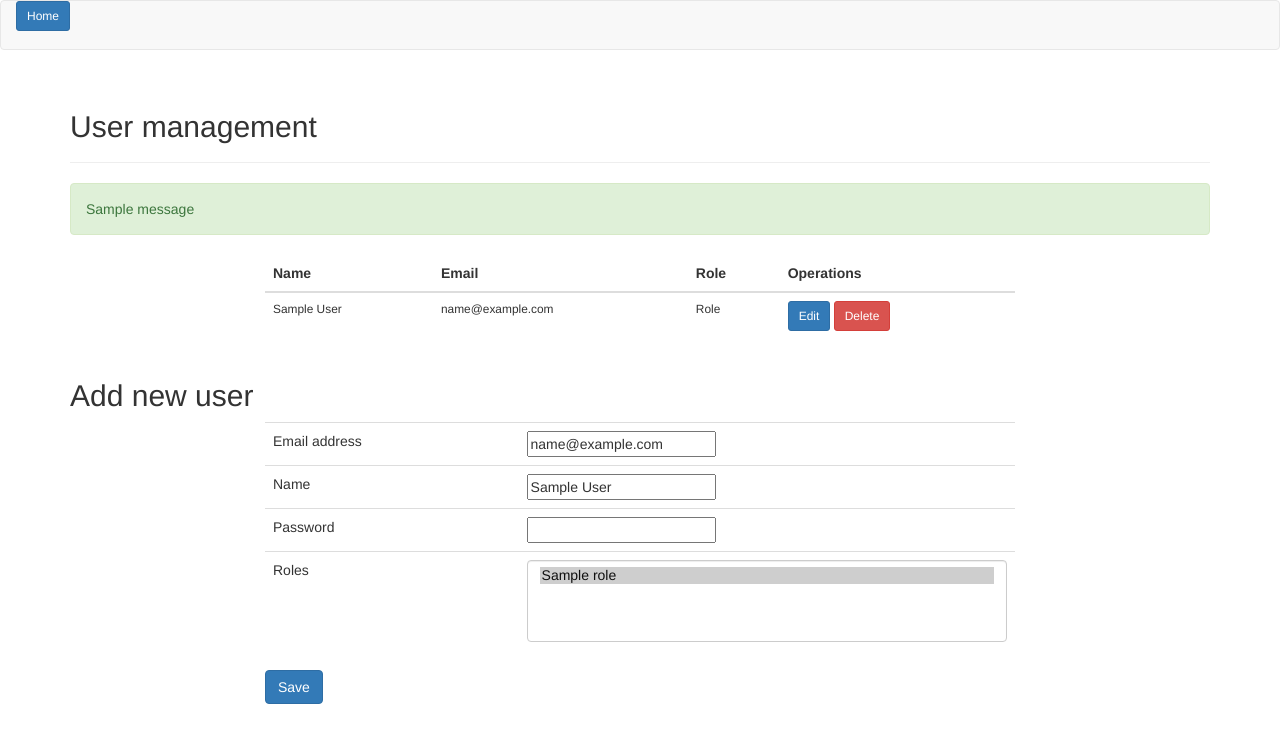
After one commit to keesL/auTALog, a Flask app: template auTALog/templates/users.html in a window 1280 px wide. The commit adds this page. Shown: the top 743 px of the page. Run offline with Flask 2, Linux system fonts and the light colour scheme; the template is opened without the code that fills it: values that come from a table or form of the project are taken from there, others are empty; tables that the repository leaves empty hold one stand-in row (values such as "Sample post"); one stand-in notice (Sample message) is shown; some libraries are stand-ins or nearby versions.

Commit message:
started on admin

```diff
--- a/auTALog/forms.py
+++ b/auTALog/forms.py
@@ -1,6 +1,7 @@
 #!/usr/bin/env python
 from flask_wtf import FlaskForm
-from wtforms import StringField, TextAreaField, BooleanField, SubmitField
+from wtforms import StringField, TextAreaField, BooleanField
+from wtforms import IntegerField, PasswordField
 from wtforms.validators import DataRequired, Email
 
 class HoursForm(FlaskForm):
@@ -12,3 +13,10 @@ class HoursForm(FlaskForm):
 
 class ActionForm(FlaskForm):
 	action = StringField('action', validators=[DataRequired()])
+
+class UserForm(FlaskForm):
+	action = StringField('action', validators=[DataRequired()])
+	email = StringField('email', validators=[Email()])
+	name = StringField('name')
+	password = PasswordField('password')
+	id = IntegerField('id')
--- a/auTALog/models.py
+++ b/auTALog/models.py
@@ -43,7 +43,6 @@ class User(db.Model, flask_security.UserMixin):
     roles = db.relationship('Role', secondary=roles_users,
         backref=db.backref('users', lazy='dynamic'))
 
-
 class Course(db.Model):
     id = db.Column(db.Integer, primary_key=True)
     label = db.Column(db.String(80), nullable=False, unique=True)
--- a/auTALog/templates/base.html
+++ b/auTALog/templates/base.html
@@ -1,6 +1,38 @@
 {% extends "bootstrap/base.html" %}
 
-{% block styles %}
-{{super()}}
-<link rel="stylesheet" href="{{url_for('static', filename='style.css')}}">
+{% block navbar %}
+{% if not user is none %}
+<nav class="navbar navbar-default">
+	<div class="container-fluid">
+		<div class="row">
+			<div class="col-md-6">
+				<a class="btn btn-sm btn-primary"
+					href="{{ url_for('index') }}">Home</a>
+			</div>
+
+			<div class="col-md-6">
+				<span class="pull-right">
+					{% if current_user.has_role('admin') %}
+					<a class="btn btn-sm btn-danger"
+					href="{{url_for('admin')}}">Admin</a>
+					{% endif %}
+				</span>
+			</div>
+		</div>
+	</div>
+</nav>
+{% endif %}
 {% endblock %}
+
+
+{% block flashme %}
+	{% with messages = get_flashed_messages(with_categories=true) %}
+	  	{% if messages %}
+	    	{% for category, message in messages %}
+	      		<div class="alert alert-{{ category }}">
+	      			{{ message }}
+	      		</div>
+			{% endfor %}
+		{% endif %}
+	{% endwith %}
+{% endblock %}
--- /dev/null
+++ b/auTALog/templates/users.html
@@ -0,0 +1,115 @@
+{% extends "base.html" %}
+{% block title %}AU Math & CS Tutoring App{% endblock %}
+
+
+{% block content %}
+<div class="container">
+	<div class="page-header">
+		<h2>User management</h2>
+	</div>
+
+	{{ self.flashme() }}
+	<form method="POST" action="{{url_for("users")}}">
+	{{ form.cstf_token }}
+	<div class="row">
+		<div class="col-md-2"></div>
+		<div class="col-md-8">
+
+			<table class="table">
+			<thead>
+				<tr>
+					<th scope="col">Name</th>
+					<th scope="col">Email</th>
+					<th scope="col">Role</th>
+					<th scope="col">Operations</th>
+				</tr>
+			</thead>
+			<tbody>
+				{% for user in users %}
+				<tr class="small">
+					<td>{{ user.name }}</td>
+					<td>{{ user.email }}</td>
+					<td>Role</td>
+					<td><a class="btn btn-primary btn-sm"
+						   href="{{ url_for('users') }}/{{user.id}}/edit"
+						   >Edit</a>
+					    <button name="action" value="delete"
+					    	class="btn btn-danger btn-sm">Delete</button>
+					</td>
+				</tr>
+				{% endfor %}
+			</tbody>
+			</table>
+		</div>
+		<div class="col-md-2"></div>
+	</div>
+
+	<h2>Add new user</h2>
+	{% if not subject is none %}
+	<input type="hidden" name="id" value="{{ subject.id }}">
+	{% endif %}
+	<div class="row">
+		<div class="col-md-2"></div>
+		<div class="col-md-8"><table class="table table-sm">
+			<tr>
+				<td>Email address</td>
+				<td>{% if not subject is none %}
+					<input type="text" placeholder="Adelphi email"
+						name="email" value="{{ subject.email }}"></td>
+					{% else %}
+					<input type="text" placeholder="Adelphi email"
+						name="email"></td>
+					{% endif %}
+			</tr>
+			<tr>
+				<td>Name</td>
+				<td>{% if not subject is none %}
+					<input type="text" placeholder="First and last name"
+						name="name" value="{{ subject.name }}"></td>
+					{% else %}
+					<input type="text" placeholder="First and last name"
+						name="name"></td>
+					{% endif %}
+			</tr>
+			<tr>
+				<td>Password</td>
+				<td><input type="password" name="password"></td>
+			</tr>
+			<tr>
+				<td>Roles</td>
+				{% if subject is none %}
+				<td><select multiple class="form-control" id="roles"
+					name="roles">
+					{% for role in all_roles %}
+					<option value="{{ role.id }}">{{role.name}}</option>
+					{% endfor %}
+					</select>
+				</td>
+				{% else %}
+				<td><select multiple class="form-control" id="roles"
+					name="roles">
+
+					{% for role in all_roles %}
+					{% if role in subject_roles %}
+					<option selected value="{{ role.id }}">{{role.name}}</option>
+					{% else %}
+					<option value="{{ role.id }}">{{role.name}}</option>
+					{% endif %}
+					{% endfor %}
+					</select>
+				</td>
+				{% endif %}
+				</td>
+			</tr>
+		</table>
+
+		<button name="action" value="save"
+			class="btn btn-primary">Save</button>
+		</div>
+
+		<div class="col-md-2"></div>
+	</div>
+	</form>
+
+</div>
+{% endblock %}
--- a/auTALog/views.py
+++ b/auTALog/views.py
@@ -1,11 +1,12 @@
 from auTALog import app, db
-from auTALog.models import Course, Log, User, TutoringSession
-from auTALog.forms import HoursForm, ActionForm
+from auTALog.models import Course, Log, User, TutoringSession, roles_users, Role
+from auTALog.forms import HoursForm, ActionForm, UserForm
 
 from datetime import datetime
 from markupsafe import Markup
 import flask
-from flask_security import login_required
+from flask_security import login_required, roles_accepted
+from flask_security.utils import hash_password
 
 
 @app.route('/', methods=['GET', 'POST'])
@@ -44,13 +45,14 @@ def index():
 				'">log out</a>').format(int(duration / 60)),
 				'danger')
 
-	return flask.render_template("index.html", user=user,
-		clock=ts, duration=int(duration / 60))
+	return flask.render_template("index.html", form=form,
+		clock=ts, duration=int(duration / 60), user=user)
 
 
 
 @app.route('/post', methods=['GET', 'POST'])
 @login_required
+@roles_accepted('admin', 'ta')
 def post():
 	tsid = flask.session.get('tsid')
 	if tsid is None:
@@ -70,7 +72,6 @@ def post():
 			flask.flash("Encounter recorded successfully", "success")
 		else:
 			flask.flash("Form did not validate", "warning")
-			print("Form did not validate")
 
 	# show recent encounters
 	logs = db.session.query(Log, TutoringSession, User, Course).filter(
@@ -79,6 +80,58 @@ def post():
 		TutoringSession.ta == User.id).order_by(
 		Log.timestamp.desc()).limit(5)
 
+	return flask.render_template("post.html", logs=logs,
+		courses=Course.query.all(), form=form)
+
+
+
+@app.route('/admin', methods=['GET'])
+@roles_accepted('admin')
+@login_required
+def admin():
 	user = User.query.filter_by(id=flask.session['user_id']).first()
-	return flask.render_template("post.html", logs=logs,
-		courses=Course.query.all(), form=form, user=user)
+	return flask.render_template('admin.html')
+
+
+
+@app.route('/admin/user', methods=['POST', 'GET'])
+@app.route('/admin/user/<id>/<action>', methods=['GET'])
+@roles_accepted('admin')
+@login_required
+def users(id=None, action=None):
+	userform = UserForm(flask.request.form)
+	user = User.query.filter_by(id=flask.session['user_id']).first()
+	subj = None
+	subj_roles = None
+	all_roles = Role.query.all()
+
+	if flask.request.method=='POST':
+		action = userform.action.data
+		id = userform.id.data
+
+	if action == "edit":
+		subj = User.query.filter_by(id=id).first()
+		subj_roles = Role.query.join(roles_users).filter(
+			roles_users.c.user_id == id).all()
+
+	elif action == "save" and flask.request.method=='POST':
+		update = User.query.filter_by(id=userform.id.data).first()
+		if update is None:
+			update = User(active=True)
+		update.name = userform.name.data
+		update.email = userform.email.data
+
+		if  userform.password.data != "":
+			flask.flash("Password has been updated", "info")
+			update.password = hash_password(userform.password.data)
+		db.session.add(update)
+		db.session.commit()
+		flask.flash("Saved.", "info")
+
+	elif action == "delete":
+		print("Deleting")
+
+	return flask.render_template('users.html',
+		users=User.query.all(), form=userform,
+		action=action, subject=subj, subject_roles=subj_roles,
+		all_roles=all_roles)
```
Also changed, not shown: auTALog/__init__.py (+7 -0 lines), auTALog/templates/admin.html (added, +28 -0 lines), auTALog/templates/index.html (+7 -29 lines).
